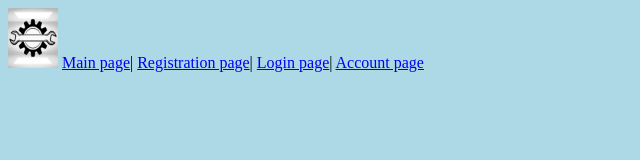
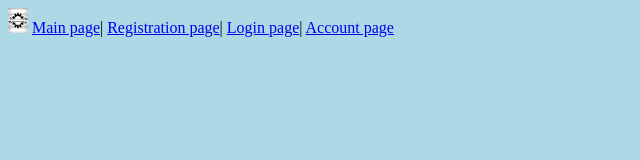
Before and after one commit to JeffkM01/Project1, a plain HTML site: page index.html in a window 1280 px wide. Shown: the whole page, without its empty margins (0-640 px from the left). Drawn offline with Linux system fonts and the light colour scheme.

Commit message:
Update index.html

```diff
--- a/index.html
+++ b/index.html
@@ -10,7 +10,7 @@
 
 <nav>
 <div id="full-width">
-    <img src="../img/logo1.jpg" alt="logo image" width="50px" height="60px">
+    <img src="img/logo1.jpg" alt="logo image" width="20px" height="25px">
     <a href="index.html">Main page</a>|
     <a href="html/registration.html">Registration page</a>|
     <a href="html/login.html">Login page</a>|
```
